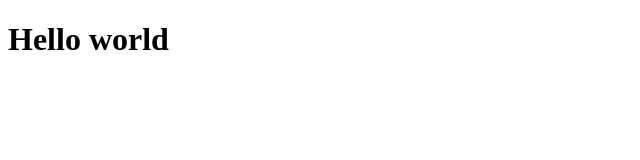
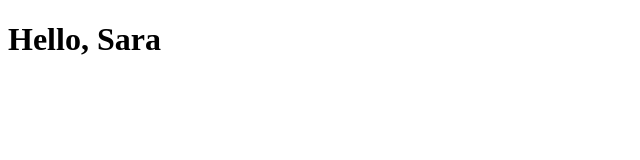
Before and after one commit to Underscore2/EserciziReact, a React (Create React App) app in the folder esercizio/: page / in a window 1280 px wide. Shown: the top 160 px of the page, without its empty margins (0-640 px from the left). Built offline with nearby package versions, Linux system fonts and the light colour scheme.

Commit message:
feat/JSX02 - Done

```diff
--- a/esercizio/src/App.js
+++ b/esercizio/src/App.js
@@ -1,8 +1,11 @@
-const hello = <h1>Hello world</h1>
+
+function Name(param) {
+  return <h1> Hello, {param}</h1>
+}
 function App() {
   return (
     <div className="App">
-      {hello}
+      {Name('Sara')}
     </div>
 
   );
```
